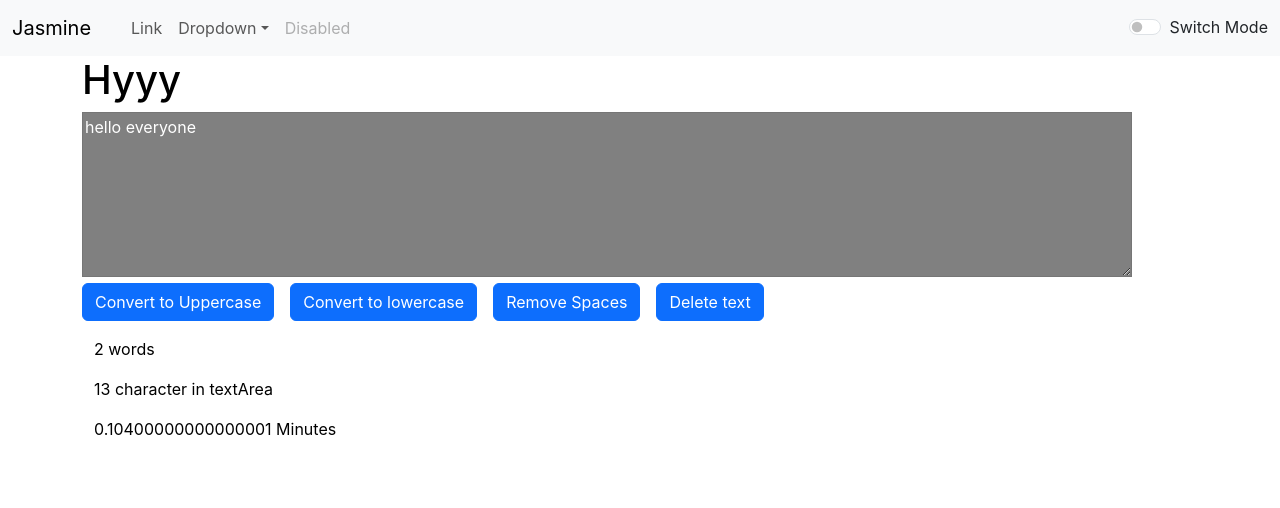
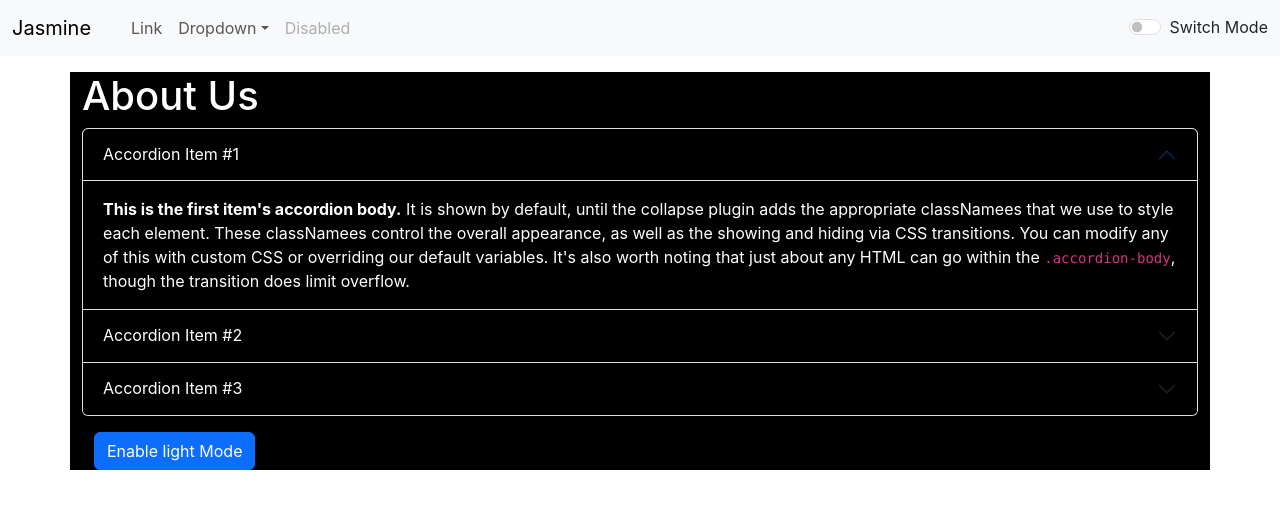
Before and after one commit to jasminejoye86-bot/my-app, a React (Create React App) app: page /about in a window 1280 px wide. Shown: the top 508 px of the page. Built offline with nearby package versions, Linux system fonts and the light colour scheme.

Commit message:
so now i got new latest version of react router and insertes that folder in react file

```diff
--- a/public/index.html
+++ b/public/index.html
@@ -25,6 +25,8 @@
       Learn how to configure a non-root public URL by running `npm run build`.
     -->
   <title>React App</title>
+
+
 </head>
 
 <body>
--- a/src/App.js
+++ b/src/App.js
@@ -4,7 +4,19 @@
 import Navbar from './components/Navbar';
 import TextForm from './components/TextForm';
 import Alert from './components/Alert';
-import React, { useActionState, useState } from 'react';
+import About from './components/About';
+import React, { useState } from 'react';
+// import React from "react";
+import {
+  BrowserRouter as Router,
+  Routes,
+  Route,
+  Link
+} from "react-router-dom";
+
+
+
+
 
 function App() {
   const [Mode, setMode] = useState("light")
@@ -40,15 +52,19 @@
   }
 
   return (
-    <div>
-      <Navbar title="Jasmine" Mode={Mode} ToggleMode={ToggleMode} />
-      <Alert AlertMsg={AlertMsg} />
-      <TextForm ShowAlert={ShowAlert} heading="Hyyy" Mode={Mode} AlertMsg={AlertMsg} />
-      {/* <About /> */}
-    </div>
+    <Router>
+      <div>
+        <Navbar title="Jasmine" Mode={Mode} ToggleMode={ToggleMode} />
+        <Alert AlertMsg={AlertMsg} />
 
+        <Routes>
+          <Route path="/about" element={<About />} />
+          <Route path="/" element={
+            <TextForm ShowAlert={ShowAlert} heading="Hyyy" Mode={Mode} AlertMsg={AlertMsg} />
+          } />
+        </Routes>
+      </div>
+    </Router>
   );
-
 }
-
 export default App;
--- a/src/components/About.js
+++ b/src/components/About.js
@@ -1,81 +1,81 @@
-// import React, { use, useState } from 'react'
+import React, { use, useState } from 'react'
 
-// export default function About() {
+export default function About() {
 
-//   const [myStyle, SetmyStyle] = useState({
-//     color: 'white',
-//     backgroundColor: 'black',
-//   })
-//   const [btnText, setbtnText] = useState("Enable light Mode")
+    const [myStyle, SetmyStyle] = useState({
+        color: 'white',
+        backgroundColor: 'black',
+    })
+    const [btnText, setbtnText] = useState("Enable light Mode")
 
 
-//   const ToggleMyStyle = () => {
-//     if (myStyle.color == 'white') {
-//       SetmyStyle({
-//         color: 'black',
-//         backgroundColor: 'white',
+    const ToggleMyStyle = () => {
+        if (myStyle.color == 'white') {
+            SetmyStyle({
+                color: 'black',
+                backgroundColor: 'white',
 
-//       })
-//       setbtnText("Enable dark Mode");
-//     }
-//     else {
-//       SetmyStyle({
-//         color: 'white',
-//         backgroundColor: 'black',
+            })
+            setbtnText("Enable dark Mode");
+        }
+        else {
+            SetmyStyle({
+                color: 'white',
+                backgroundColor: 'black',
 
 
-//       })
-//       setbtnText("Enable light Mode");
-//     }
+            })
+            setbtnText("Enable light Mode");
+        }
 
 
-//   }
-//   return (
-//     <div className="container my-3" style={myStyle}>
-//       <h1>About Us </h1>
-//       <div className="accordion" id="accordionExample">
-//         <div className="accordion-item">
-//           <h2 className="accordion-header" id="headingOne">
-//             <button className="accordion-button" style={myStyle} type="button" data-bs-toggle="collapse" data-bs-target="#collapseOne" aria-expanded="true" aria-controls="collapseOne">
-//               Accordion Item #1
-//             </button>
-//           </h2>
-//           <div id="collapseOne" className="accordion-collapse collapse show" aria-labelledby="headingOne" data-bs-parent="#accordionExample">
-//             <div className="accordion-body" style={myStyle}>
-//               <strong>This is the first item's accordion body.</strong> It is shown by default, until the collapse plugin adds the appropriate classNamees that we use to style each element. These classNamees control the overall appearance, as well as the showing and hiding via CSS transitions. You can modify any of this with custom CSS or overriding our default variables. It's also worth noting that just about any HTML can go within the <code>.accordion-body</code>, though the transition does limit overflow.
-//             </div>
-//           </div>
-//         </div>
-//         <div className="accordion-item" style={myStyle}>
-//           <h2 className="accordion-header" id="headingTwo">
-//             <button className="accordion-button collapsed" style={myStyle} type="button" data-bs-toggle="collapse" data-bs-target="#collapseTwo" aria-expanded="false" aria-controls="collapseTwo">
-//               Accordion Item #2
-//             </button>
-//           </h2>
-//           <div id="collapseTwo" className="accordion-collapse collapse" aria-labelledby="headingTwo" data-bs-parent="#accordionExample">
-//             <div className="accordion-body">
-//               <strong>This is the second item's accordion body.</strong> It is hidden by default, until the collapse plugin adds the appropriate classNamees that we use to style each element. These classNamees control the overall appearance, as well as the showing and hiding via CSS transitions. You can modify any of this with custom CSS or overriding our default variables. It's also worth noting that just about any HTML can go within the <code>.accordion-body</code>, though the transition does limit overflow.
-//             </div>
-//           </div>
-//         </div>
-//         <div className="accordion-item" style={myStyle}>
-//           <h2 className="accordion-header" id="headingThree">
-//             <button className="accordion-button collapsed" style={myStyle} type="button" data-bs-toggle="collapse" data-bs-target="#collapseThree" aria-expanded="false" aria-controls="collapseThree">
-//               Accordion Item #3
-//             </button>
-//           </h2>
-//           <div id="collapseThree" className="accordion-collapse collapse" aria-labelledby="headingThree" data-bs-parent="#accordionExample">
-//             <div className="accordion-body">
-//               <strong>This is the third item's accordion body.</strong> It is hidden by default, until the collapse plugin adds the appropriate classNamees that we use to style each element. These classNamees control the overall appearance, as well as the showing and hiding via CSS transitions. You can modify any of this with custom CSS or overriding our default variables. It's also worth noting that just about any HTML can go within the <code>.accordion-body</code>, though the transition does limit overflow.
-//             </div>
-//           </div>
-//         </div>
-//       </div>
-//       <div className="container my-3">
-//         <button className='btn btn-primary' onClick={ToggleMyStyle} >{btnText}</button>
-//       </div>
+    }
+    return (
+        <div className="container my-3" style={myStyle}>
+            <h1>About Us </h1>
+            <div className="accordion" id="accordionExample">
+                <div className="accordion-item">
+                    <h2 className="accordion-header" id="headingOne">
+                        <button className="accordion-button" style={myStyle} type="button" data-bs-toggle="collapse" data-bs-target="#collapseOne" aria-expanded="true" aria-controls="collapseOne">
+                            Accordion Item #1
+                        </button>
+                    </h2>
+                    <div id="collapseOne" className="accordion-collapse collapse show" aria-labelledby="headingOne" data-bs-parent="#accordionExample">
+                        <div className="accordion-body" style={myStyle}>
+                            <strong>This is the first item's accordion body.</strong> It is shown by default, until the collapse plugin adds the appropriate classNamees that we use to style each element. These classNamees control the overall appearance, as well as the showing and hiding via CSS transitions. You can modify any of this with custom CSS or overriding our default variables. It's also worth noting that just about any HTML can go within the <code>.accordion-body</code>, though the transition does limit overflow.
+                        </div>
+                    </div>
+                </div>
+                <div className="accordion-item" style={myStyle}>
+                    <h2 className="accordion-header" id="headingTwo">
+                        <button className="accordion-button collapsed" style={myStyle} type="button" data-bs-toggle="collapse" data-bs-target="#collapseTwo" aria-expanded="false" aria-controls="collapseTwo">
+                            Accordion Item #2
+                        </button>
+                    </h2>
+                    <div id="collapseTwo" className="accordion-collapse collapse" aria-labelledby="headingTwo" data-bs-parent="#accordionExample">
+                        <div className="accordion-body">
+                            <strong>This is the second item's accordion body.</strong> It is hidden by default, until the collapse plugin adds the appropriate classNamees that we use to style each element. These classNamees control the overall appearance, as well as the showing and hiding via CSS transitions. You can modify any of this with custom CSS or overriding our default variables. It's also worth noting that just about any HTML can go within the <code>.accordion-body</code>, though the transition does limit overflow.
+                        </div>
+                    </div>
+                </div>
+                <div className="accordion-item" style={myStyle}>
+                    <h2 className="accordion-header" id="headingThree">
+                        <button className="accordion-button collapsed" style={myStyle} type="button" data-bs-toggle="collapse" data-bs-target="#collapseThree" aria-expanded="false" aria-controls="collapseThree">
+                            Accordion Item #3
+                        </button>
+                    </h2>
+                    <div id="collapseThree" className="accordion-collapse collapse" aria-labelledby="headingThree" data-bs-parent="#accordionExample">
+                        <div className="accordion-body">
+                            <strong>This is the third item's accordion body.</strong> It is hidden by default, until the collapse plugin adds the appropriate classNamees that we use to style each element. These classNamees control the overall appearance, as well as the showing and hiding via CSS transitions. You can modify any of this with custom CSS or overriding our default variables. It's also worth noting that just about any HTML can go within the <code>.accordion-body</code>, though the transition does limit overflow.
+                        </div>
+                    </div>
+                </div>
+            </div>
+            <div className="container my-3">
+                <button className='btn btn-primary' onClick={ToggleMyStyle} >{btnText}</button>
+            </div>
 
-//     </div>
+        </div>
 
-//   )
-// }
+    )
+}
--- a/src/components/Navbar.js
+++ b/src/components/Navbar.js
@@ -12,7 +12,7 @@
                 <div className="collapse navbar-collapse" id="navbarSupportedContent">
                     <ul className="navbar-nav me-auto mb-2 mb-lg-0">
                         <li className="nav-item">
-                            <a className="nav-link active" aria-current="page" href="/">{props.About}</a>
+                            <a className="nav-link active" aria-current="page" href="/About">{props.About}</a>
                         </li>
                         <li className="nav-item">
                             <a className="nav-link" href="/">Link</a>
```
